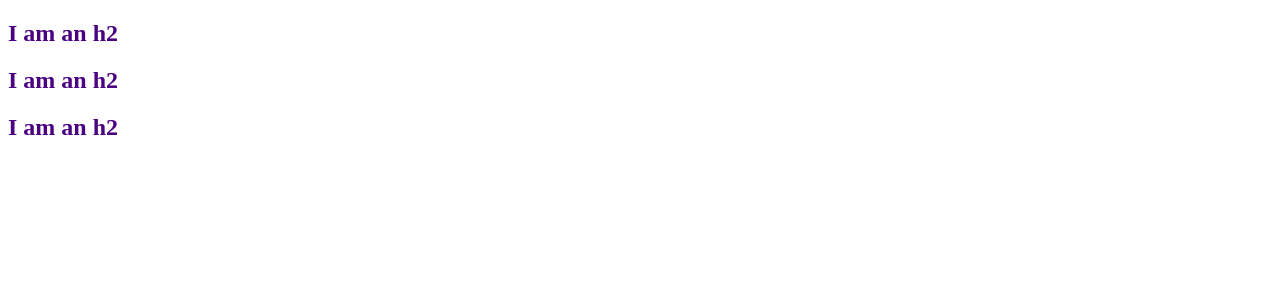
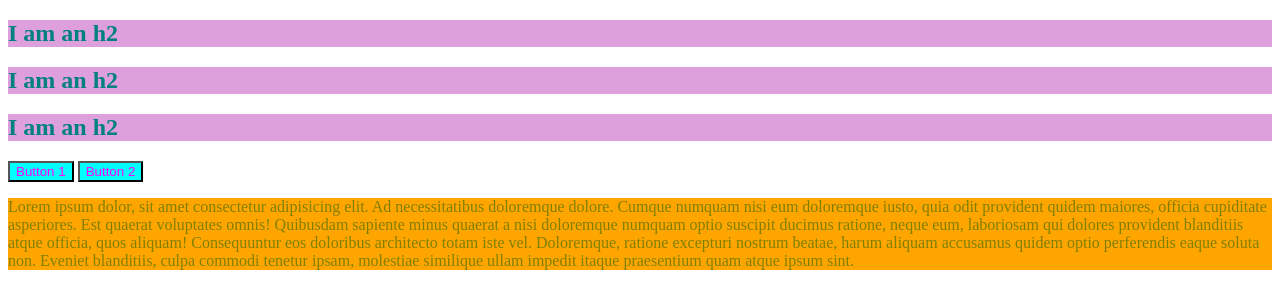
Before and after one commit to ChoJinmok/udemyBootcamp2022, a plain HTML site: page index.html in a window 1280 px wide. Drawn offline with Linux system fonts and the light colour scheme.

Commit message:
color, background-color property

```diff
--- a/app.css
+++ b/app.css
@@ -1,3 +1,14 @@
 h2 {
-  color: indigo;
+  color: teal;
+  background-color: plum;
 }
+
+button {
+  color: magenta;
+  background-color: cyan;
+}
+
+p {
+  color: olive;
+  background: orange;
+}
--- a/index.html
+++ b/index.html
@@ -22,5 +22,19 @@
     <h2>I am an h2</h2>
     <h2>I am an h2</h2>
     <h2>I am an h2</h2>
+    <button>Button 1</button>
+    <button>Button 2</button>
+    <p>
+      Lorem ipsum dolor, sit amet consectetur adipisicing elit. Ad
+      necessitatibus doloremque dolore. Cumque numquam nisi eum doloremque
+      iusto, quia odit provident quidem maiores, officia cupiditate asperiores.
+      Est quaerat voluptates omnis! Quibusdam sapiente minus quaerat a nisi
+      doloremque numquam optio suscipit ducimus ratione, neque eum, laboriosam
+      qui dolores provident blanditiis atque officia, quos aliquam! Consequuntur
+      eos doloribus architecto totam iste vel. Doloremque, ratione excepturi
+      nostrum beatae, harum aliquam accusamus quidem optio perferendis eaque
+      soluta non. Eveniet blanditiis, culpa commodi tenetur ipsam, molestiae
+      similique ullam impedit itaque praesentium quam atque ipsum sint.
+    </p>
   </body>
 </html>
```
